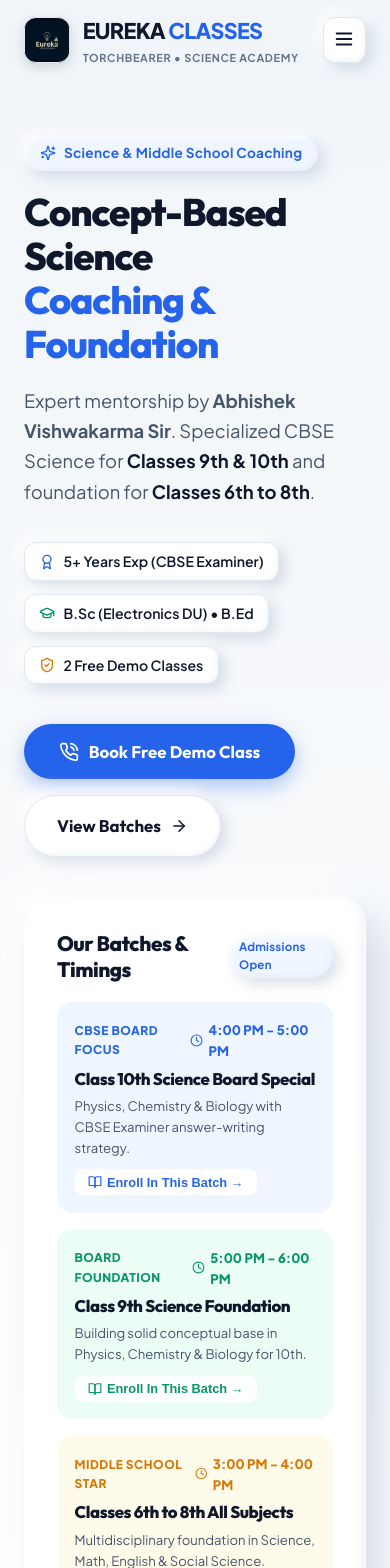
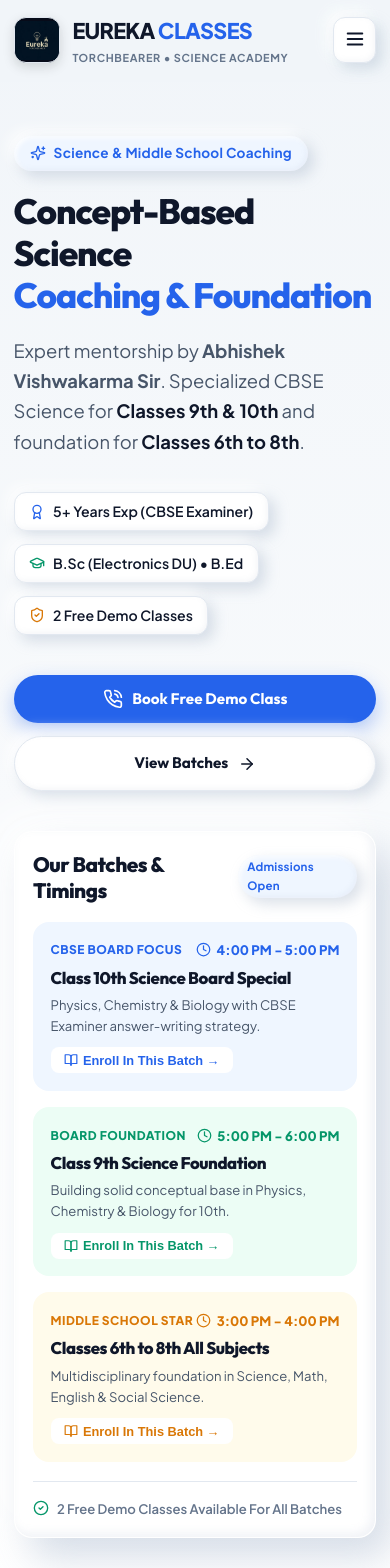
Before and after one commit to AtharvTiwari0/Eureka, a React (Vite) app: page / in a window 390 px wide. Shown: the top 1568 px of the page. Built offline with nearby package versions, Linux system fonts and the light colour scheme.

Commit message:
Fix mobile responsive compressed layout, card paddings, and button stacking

```diff
--- a/src/components/Batches.jsx
+++ b/src/components/Batches.jsx
@@ -97,10 +97,11 @@ export default function Batches({ onSelectBatch }) {
 
         {/* Interactive Segmented Tab Selector */}
         <div
+          className="batch-tabs-wrapper"
           style={{
             display: 'flex',
             alignItems: 'center',
-            justify: 'center',
+            justifyContent: 'center',
             gap: '0.8rem',
             marginBottom: '2.5rem',
             flexWrap: 'wrap',
@@ -114,6 +115,7 @@ export default function Batches({ onSelectBatch }) {
             <button
               key={tab.id}
               onClick={() => setActiveTab(tab.id)}
+              className="batch-tab-btn"
               style={{
                 padding: '0.9rem 1.6rem',
                 borderRadius: '16px',
--- a/src/components/Hero.jsx
+++ b/src/components/Hero.jsx
@@ -74,7 +74,7 @@ export default function Hero({ onBookCallClick }) {
             </div>
 
             {/* Main Action Buttons */}
-            <div style={{ display: 'flex', flexWrap: 'wrap', gap: '1rem', alignItems: 'center' }}>
+            <div className="hero-buttons-group" style={{ display: 'flex', flexWrap: 'wrap', gap: '1rem', alignItems: 'center' }}>
               <button
                 onClick={() => onBookCallClick('Class 10th Science Board Special')}
                 className="btn-clay-primary"
--- a/src/index.css
+++ b/src/index.css
@@ -214,3 +214,111 @@ h1, h2, h3, h4, h5, h6 {
 ::-webkit-scrollbar-thumb:hover {
   background: var(--primary-blue);
 }
+
+/*
+  =====================================================
+  COMPREHENSIVE MOBILE RESPONSIVE SYSTEM
+  Fixes all compressed/squished card layouts, button groups,
+  and container paddings on mobile viewports (<768px & <480px).
+  =====================================================
+*/
+
+@media (max-width: 868px) {
+  .section-padding {
+    padding: 3rem 0 !important;
+  }
+
+  .container {
+    padding: 0 1rem !important;
+  }
+
+  .clay-card {
+    padding: 1.35rem !important;
+    border-radius: 20px !important;
+  }
+
+  .hero-grid,
+  .teacher-grid,
+  .program-grid,
+  .feedback-grid,
+  .location-grid,
+  .contact-cards-grid {
+    grid-template-columns: 1fr !important;
+    gap: 1.8rem !important;
+  }
+
+  .hero-buttons-group,
+  .mobile-stack-buttons {
+    flex-direction: column !important;
+    width: 100% !important;
+    gap: 0.8rem !important;
+  }
+
+  .hero-buttons-group .btn-clay-primary,
+  .hero-buttons-group .btn-clay-secondary,
+  .mobile-stack-buttons .btn-clay-primary,
+  .mobile-stack-buttons .btn-clay-secondary {
+    width: 100% !important;
+    justify-content: center !important;
+    padding: 0.9rem 1.2rem !important;
+    font-size: 0.95rem !important;
+  }
+
+  h1 {
+    font-size: 2.2rem !important;
+    line-height: 1.2 !important;
+  }
+
+  h2 {
+    font-size: 1.75rem !important;
+    line-height: 1.25 !important;
+  }
+
+  h3 {
+    font-size: 1.3rem !important;
+  }
+}
+
+@media (max-width: 576px) {
+  .section-padding {
+    padding: 2.4rem 0 !important;
+  }
+
+  .container {
+    padding: 0 0.85rem !important;
+  }
+
+  .clay-card {
+    padding: 1.15rem !important;
+    border-radius: 18px !important;
+  }
+
+  .btn-clay-primary,
+  .btn-clay-secondary {
+    padding: 0.85rem 1.2rem !important;
+    font-size: 0.92rem !important;
+  }
+
+  .teacher-resume-actions {
+    grid-template-columns: 1fr !important;
+  }
+
+  .batch-tabs-wrapper {
+    flex-direction: column !important;
+    width: 100% !important;
+  }
+
+  .batch-tab-btn {
+    width: 100% !important;
+    padding: 0.8rem 1rem !important;
+  }
+
+  .modal-overlay {
+    padding: 0.6rem !important;
+  }
+
+  .modal-overlay .clay-card {
+    padding: 1.2rem 1rem !important;
+    max-height: 92vh !important;
+  }
+}
```
